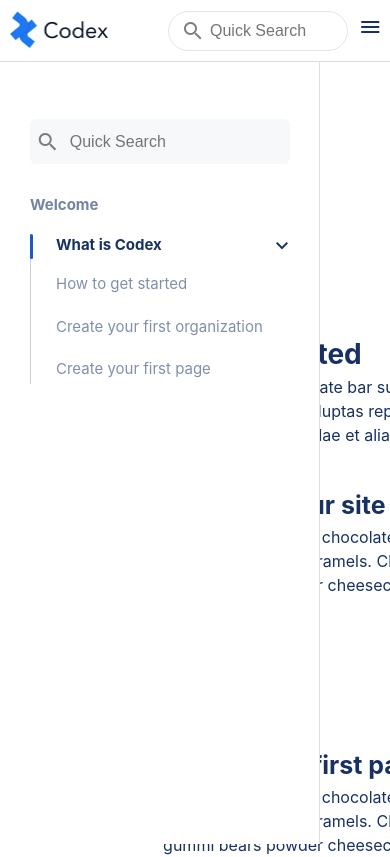
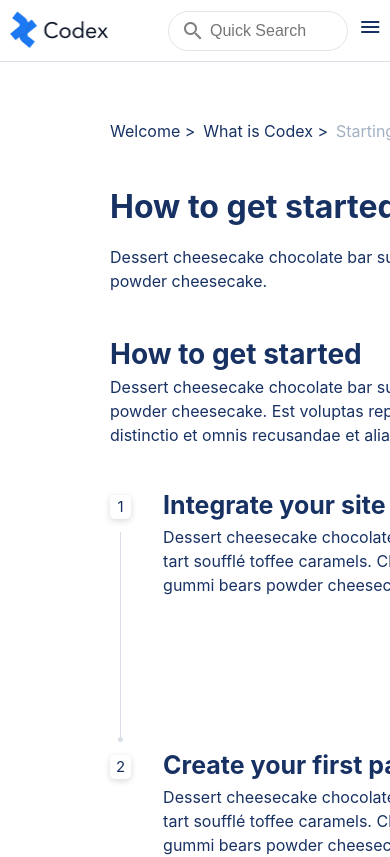
Before and after one commit to timchee/codex, a Next.js app: page /Userguide in a window 390 px wide. Shown: the top 857 px of the page. Built offline with nearby package versions, Linux system fonts and the light colour scheme.

Commit message:
userguide responsive

```diff
--- a/src/pages/Main.tsx
+++ b/src/pages/Main.tsx
@@ -1,4 +1,6 @@
+import { from } from "@apollo/client";
 import Head from "next/head";
+import { articles } from '../../graphql/articles'
 
 export const getStaticProps = async (params: any) => {};
 
--- a/src/pages/Userguide.tsx
+++ b/src/pages/Userguide.tsx
@@ -91,7 +91,7 @@ export default function UserGuide(props: Props) {
                 >
                   <ul>
                     <a href="#what-is-codex">How to get started</a>
-                    <a href="#organization">Create your first organization</a>
+                    <a href="#how-to-start">Create your first organization</a>
                     <li>
                       {" "}
                       <a href="#first-page">Create your first page</a>
--- a/src/styles/components/UserGuide.css
+++ b/src/styles/components/UserGuide.css
@@ -313,5 +313,11 @@
   color: #818fab;
 }
 
-
-/* ///////////// FOOTER //////////////// */
+@media screen and (max-width: 600px) {
+  .left--section{
+    display: none;
+  }
+  .right--section{
+    display: none;
+  }
+}
```
